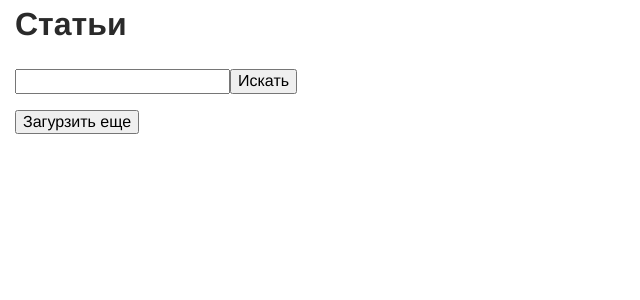
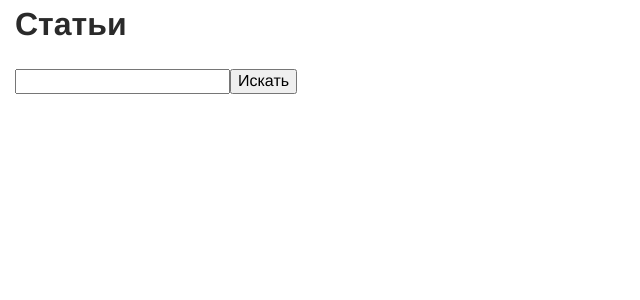
Before and after one commit to AlexSytsenko/react-test, a React (Create React App) app: page / in a window 1280 px wide. Shown: the top 300 px of the page, without its empty margins (0-640 px from the left). Built offline with nearby package versions, Linux system fonts and the light colour scheme.

Commit message:
add News-API

```diff
--- a/src/components/ArticlesView/index.jsx
+++ b/src/components/ArticlesView/index.jsx
@@ -1,43 +1,61 @@
 import { Component } from 'react';
-import axios from 'axios';
 import SearchNews from '../SearchNews/SerchNews';
-
-axios.defaults.headers.common['Authorization'] =
-  'Bearer e4819cc6c6aa44caa2653b01f97e1426';
+import newsApi from '../../servises/news-api';
 
 class ArticlesView extends Component {
   state = {
     articles: [],
     currentPage: 1,
+    searchQuery: '',
+    isLoading: false,
+    error: null,
   };
 
   componentDidMount() {}
 
+  componentDidUpdate(prevProps, prevState) {
+    if (prevState.searchQuery !== this.state.searchQuery) {
+      this.fetchArticles();
+    }
+  }
+
   onChangeQuery = query => {
-    this.fetchArticles(query);
+    this.setState({
+      searchQuery: query,
+      currentPage: 1,
+      articles: [],
+      error: null,
+    });
   };
 
-  fetchArticles = query => {
-    const { currentPage } = this.state;
-    axios
-      .get(
-        `https://newsapi.org/v2/everything?q=${query}&pageSize=5&page=${currentPage}`,
-      )
-      .then(response => {
+  fetchArticles = () => {
+    const { currentPage, searchQuery } = this.state;
+    const options = { searchQuery, currentPage };
+
+    this.setState({ isLoading: true });
+
+    newsApi
+      .fetchArticles(options)
+      .then(articles => {
         this.setState(prevState => ({
-          articles: response.data.articles,
+          articles: [...prevState.articles, ...articles],
           currentPage: prevState.currentPage + 1,
         }));
-      });
+      })
+      .catch(error => this.setState({ error }))
+      .finally(() => this.setState({ isLoading: false }));
   };
 
   render() {
-    const { articles } = this.state;
+    const { articles, isLoading, error } = this.state;
+    const shouldRenderLoadMoreButton = articles.length > 0 && !isLoading;
 
     return (
       <div>
+        {error && <h1>Ой ошибка, что то пошло не так!</h1>}
         <h1>Статьи</h1>
         <SearchNews onSubmit={this.onChangeQuery} />
+
         <ul>
           {articles.map(({ title, url }) => (
             <li key={title}>
@@ -45,9 +63,14 @@ class ArticlesView extends Component {
             </li>
           ))}
         </ul>
-        <button type="button" onClick={this.fetchArticles}>
-          Загурзить еще
-        </button>
+
+        {isLoading && <h1>Загружаем...</h1>}
+
+        {shouldRenderLoadMoreButton && (
+          <button type="button" onClick={this.fetchArticles}>
+            Загурзить еще
+          </button>
+        )}
       </div>
     );
   }
--- a/src/servises/news-api.js
+++ b/src/servises/news-api.js
@@ -1,7 +1,7 @@
 import axios from 'axios';
 
 axios.defaults.headers.common['Authorization'] =
-  'Bearer 4330ebfabc654a6992c2aa792f3173a3';
+  'Bearer e4819cc6c6aa44caa2653b01f97e1426';
 
 const fetchArticles = ({ searchQuery = '', currentPage = 1, pageSize = 5 }) => {
   return axios
@@ -11,4 +11,4 @@ const fetchArticles = ({ searchQuery = '', currentPage = 1, pageSize = 5 }) => {
     .then(response => response.data.articles);
 };
 
-export default fetchArticles;
+export default { fetchArticles };
```
